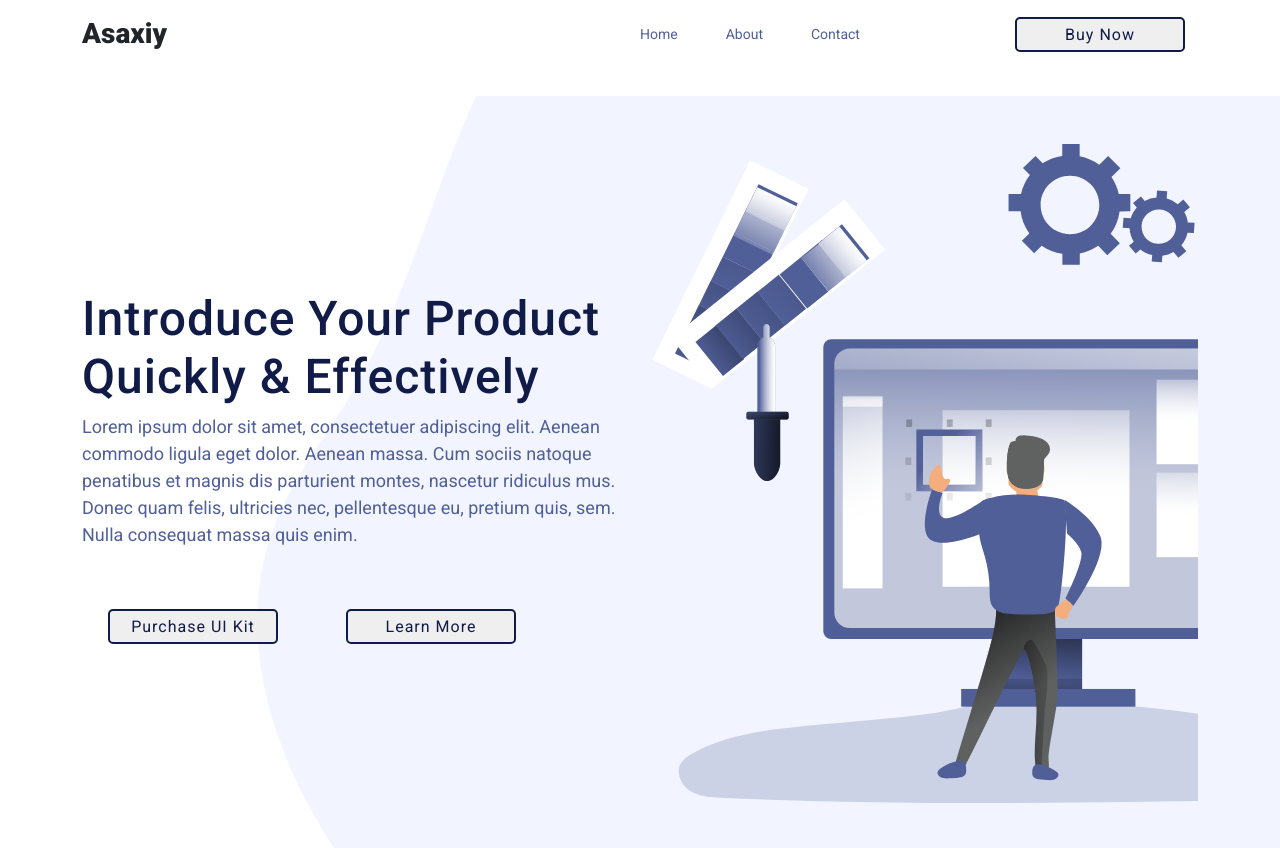
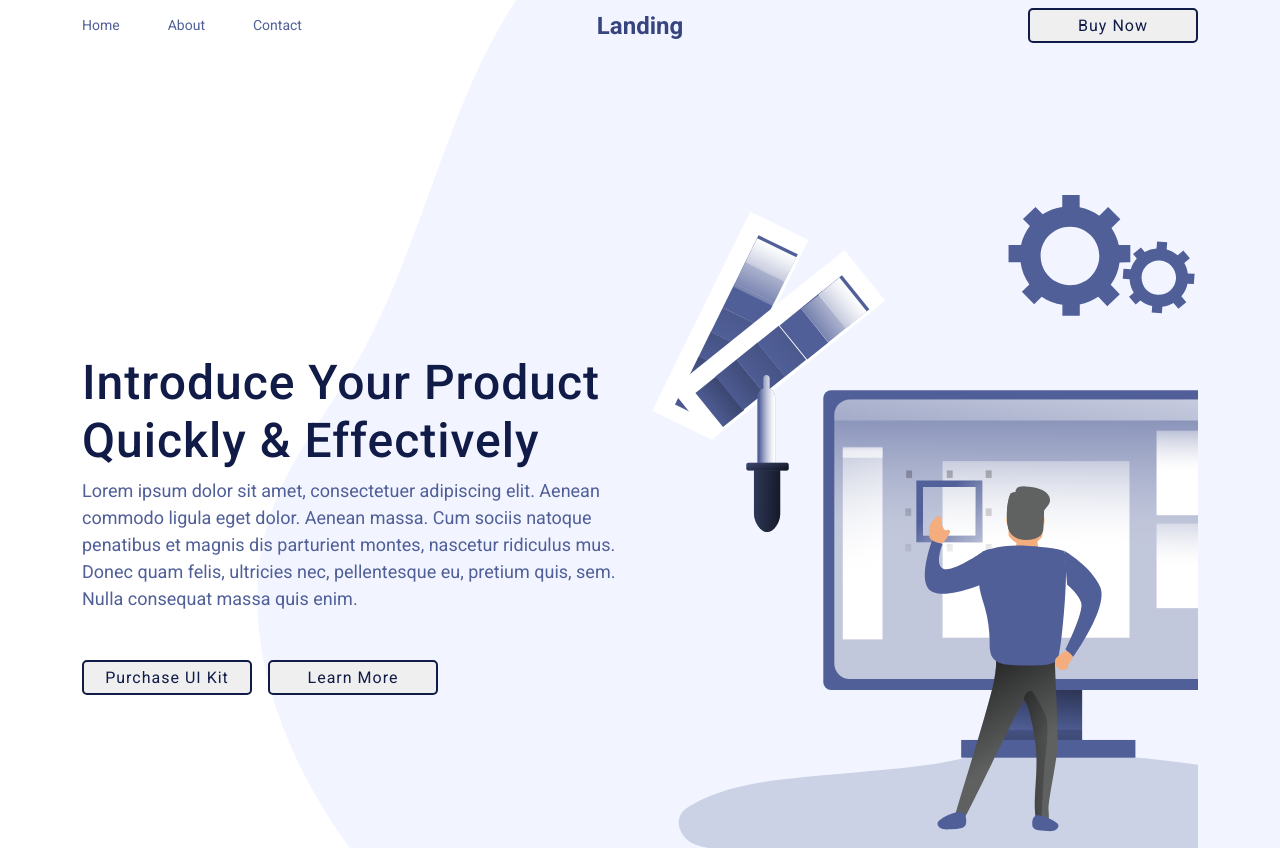
Before and after one commit to iskanderovv/asaxiy, a React (Vite) app: page / in a window 1280 px wide. Shown: the top 848 px of the page. Built offline with nearby package versions, Linux system fonts and the light colour scheme.

Commit message:
finished navbar #1

```diff
--- a/src/App.css
+++ b/src/App.css
@@ -1,4 +1,67 @@
-
 body {
   font-family: "Roboto", sans-serif !important;
+  overflow-x: hidden !important;
 }
+
+/* Customize scrollbar track */
+::-webkit-scrollbar {
+  width: 12px;
+  height: 12px;
+  border-radius: 5px;
+}
+
+/* Customize scrollbar thumb */
+::-webkit-scrollbar-thumb {
+  background-color: #111b47;
+  border-radius: 8px;
+}
+
+/* Customize scrollbar track (background) */
+::-webkit-scrollbar-track {
+  background: #f1f1f1;
+  border-radius: 8px;
+}
+
+/* Optional: Add a hover effect for the thumb */
+::-webkit-scrollbar-thumb:hover {
+  background-color: #0f1745;
+}
+
+/* Webkit browsers (Chrome, Safari, newer versions of Edge) */
+::-webkit-scrollbar {
+  width: 12px;
+  border-radius: 5px;
+}
+
+::-webkit-scrollbar-track {
+  background: #f1f1f1;
+  border-radius: 20px;
+}
+
+::-webkit-scrollbar-thumb {
+  background: #505f98;
+  border-radius: 10px;
+  border: 3px solid #f1f1f1;
+}
+
+::-webkit-scrollbar-thumb:hover {
+  background: #505f98;
+}
+
+/* Firefox */
+* {
+  scrollbar-width: thin;
+  scrollbar-color: #6a11cb #f1f1f1;
+}
+
+/* For other browsers and better accessibility */
+html {
+  scroll-behavior: smooth;
+}
+
+/* Respect user preferences for reduced motion */
+@media (prefers-reduced-motion: reduce) {
+  html {
+    scroll-behavior: auto;
+  }
+}
--- a/src/App.jsx
+++ b/src/App.jsx
@@ -10,6 +10,7 @@ import Footer from "./components/layouts/footer/Footer";
 import AOS from "aos";
 import "aos/dist/aos.css";
 import { ToastContainer } from "react-toastify";
+import BackToTop from "./components/custom/back-to-top/BackToTop";
 
 AOS.init({
   duration: 1500,
@@ -27,6 +28,7 @@ function App() {
       <Mention />
       <Pricing />
       <Footer />
+      <BackToTop />
       <ToastContainer />
     </>
   );
--- a/src/components/Pricing/Pricing.jsx
+++ b/src/components/Pricing/Pricing.jsx
@@ -20,7 +20,9 @@ const Pricing = () => {
           <p className="pricing-section__tagline">UI Design Kit</p>
         </div>
         <p className="pricing-section__simple">See. One price. Simple.</p>
-        <Button title="Purchase now" onClick={() => onAlert()} />
+        <div className="d-flex justify-content-center">
+          <Button title="Purchase now" onClick={() => onAlert()} />
+        </div>
       </div>
     </section>
   );
--- /dev/null
+++ b/src/components/custom/back-to-top/BackToTop.css
@@ -0,0 +1,57 @@
+/* Container for the back-to-top button */
+.back-to-top {
+    position: fixed;
+    bottom: 40px;
+    right: 30px;
+    width: 50px;
+    height: 50px;
+    background: linear-gradient(135deg, #4caf50, #2e7d32);
+    border-radius: 50%;
+    display: flex;
+    justify-content: center;
+    align-items: center;
+    cursor: pointer;
+    opacity: 0;
+    visibility: hidden;
+    transform: translateY(100px);
+    box-shadow: 0 8px 20px rgba(76, 175, 80, 0.3);
+    transition: all 0.4s cubic-bezier(0.25, 0.46, 0.45, 0.94);
+    z-index: 1000;
+  }
+
+  /* Show the button */
+  .back-to-top.show {
+    opacity: 1;
+    visibility: visible;
+    transform: translateY(0);
+  }
+
+  /* Icon inside the button */
+  .icon {
+    font-size: 24px;
+    font-weight: bold;
+    color: white;
+    animation: bounce 1.5s infinite;
+    transition: transform 0.3s ease-in-out;
+  }
+
+  /* Hover effect */
+  .back-to-top:hover .icon {
+    transform: scale(1.2);
+  }
+
+  /* Bounce animation for the icon */
+  @keyframes bounce {
+    0%, 100% {
+      transform: translateY(0);
+    }
+    50% {
+      transform: translateY(-6px);
+    }
+  }
+
+  /* Hover effect for the button */
+  .back-to-top:hover {
+    transform: translateY(-10px);
+    box-shadow: 0 12px 30px rgba(76, 175, 80, 0.5);
+  }
--- /dev/null
+++ b/src/components/custom/back-to-top/BackToTop.jsx
@@ -0,0 +1,35 @@
+import { useState, useEffect } from "react";
+import "./BackToTop.css";
+
+const BackToTop = () => {
+  const [isVisible, setIsVisible] = useState(false);
+
+  useEffect(() => {
+    const handleScroll = () => {
+      setIsVisible(window.scrollY > 300);
+    };
+
+    window.addEventListener("scroll", handleScroll);
+    return () => window.removeEventListener("scroll", handleScroll);
+  }, []);
+
+  const scrollToTop = () => {
+    window.scrollTo({
+      top: 0,
+      behavior: "smooth",
+    });
+  };
+
+  return (
+    <div
+      className={`back-to-top ${isVisible ? "show" : ""}`}
+      onClick={scrollToTop}
+    >
+      <span className="icon">
+      <i className="bi bi-chevron-up"></i>
+      </span>
+    </div>
+  );
+};
+
+export default BackToTop;
--- a/src/components/custom/button/Button.css
+++ b/src/components/custom/button/Button.css
@@ -1,5 +1,4 @@
 .wrapper-btn button {
-  display: block;
   width: 170px;
   height: 35px;
   line-height: 30px;
--- a/src/components/custom/button/Button.jsx
+++ b/src/components/custom/button/Button.jsx
@@ -1,7 +1,7 @@
 import "./Button.css";
 export default function Button({ title, onClick, className }) {
   return (
-    <div className={`btn wrapper-btn ${className}`}>
+    <div className={`wrapper-btn ${className}`}>
       <button onClick={onClick}>
         <span>{title}</span>
       </button>
--- a/src/components/hero/Hero.css
+++ b/src/components/hero/Hero.css
@@ -1,5 +1,6 @@
 .hero-wrapper {
   margin: 6rem 0;
+  width: 100%;
 }
 
 .hero-wrapper__title {
--- a/src/components/layouts/Navbar/Navbar.jsx
+++ b/src/components/layouts/Navbar/Navbar.jsx
@@ -1,4 +1,3 @@
-// Navbar.jsx
 import { useState, useEffect } from "react";
 import Button from "../../custom/button/Button";
 import Navs from "../navs/Navs";
@@ -10,7 +9,8 @@ export default function Navbar() {
 
   useEffect(() => {
     const handleScroll = () => {
-      if (window.scrollY > 50) { // Adjust this threshold based on your preference
+      // Check the scroll position
+      if (window.scrollY > 50) {
         setSticky(true);
       } else {
         setSticky(false);
@@ -19,7 +19,7 @@ export default function Navbar() {
 
     window.addEventListener("scroll", handleScroll);
 
-    // Cleanup the event listener on unmount
+    // Cleanup: remove the event listener on unmount
     return () => {
       window.removeEventListener("scroll", handleScroll);
     };
@@ -27,19 +27,39 @@ export default function Navbar() {
 
   return (
     <nav
-      className={`navbar navbar-expand-lg navbar-light fixed-top ${sticky ? "bg-white shadow-lg" : ""} py-2`}
+      className={`navbar navbar-expand-lg navbar-light py-2 ${
+        sticky ? "bg-white shadow-lg" : ""
+      }`}
+      style={{
+        position: sticky ? "fixed" : "relative",
+        top: 0,
+        width: "100%",
+        zIndex: 1000,
+      }}
     >
       <div className="container">
-        {/* Navbar content with flexbox to align logo and hamburger button */}
-        <div className="d-flex justify-content-between w-100 align-items-center">
-          {/* Logo */}
-          <a className="navbar-brand logo fs-3 text-dark font-bold" href="#">
-            Asaxiy
+        {/* Navbar content with flexbox to align items */}
+        <div className="d-flex justify-content-between w-100 align-items-center position-relative">
+          {/* Left Navs */}
+          <div className="d-flex">
+            <Navs className="d-none d-lg-flex" />
+          </div>
+
+          {/* Logo centered */}
+          <a
+            className="navbar-brand logo fs-4 fw-bold position-absolute"
+            style={{ left: "50%", transform: "translateX(-50%)" }}
+            href="#"
+          >
+            Landing
           </a>
 
-          {/* Hamburger button positioned on the right */}
+          {/* Right Buy Now button */}
+          <Button title="Buy Now" className="d-none d-lg-block" />
+
+          {/* Hamburger button */}
           <button
-            className="navbar-toggler ms-auto"
+            className="navbar-toggler d-lg-none ms-auto"
             type="button"
             data-bs-toggle="offcanvas"
             data-bs-target="#offcanvasNavbar"
@@ -49,17 +69,7 @@ export default function Navbar() {
           </button>
         </div>
 
-        {/* Main navbar content */}
-        <div
-          className="collapse navbar-collapse d-flex justify-content-between w-100"
-          id="navbarSupportedContent"
-        >
-          <Navs className="d-none d-lg-flex" />
-          {/* The 'Buy Now' button will be hidden on smaller screens */}
-          <Button title="Buy Now" className="d-none d-lg-block" />
-        </div>
-
-        {/* Offcanvas Menu Component */}
+        {/* Sidebar */}
         <Sidebar />
       </div>
     </nav>
--- a/src/components/layouts/Sidebar.jsx
+++ b/src/components/layouts/Sidebar.jsx
@@ -1,4 +1,3 @@
-import React from "react";
 import Button from "../custom/button/Button";
 import Navs from "./navs/Navs";
 
@@ -12,7 +11,7 @@ export default function Sidebar() {
     >
       <div className="offcanvas-header">
         <h5 className="offcanvas-title" id="offcanvasNavbarLabel">
-          Asaxiy
+          Landing
         </h5>
         <button
           type="button"
```
Also changed, not shown: src/components/layouts/footer/Footer.jsx (+18 -23 lines).
